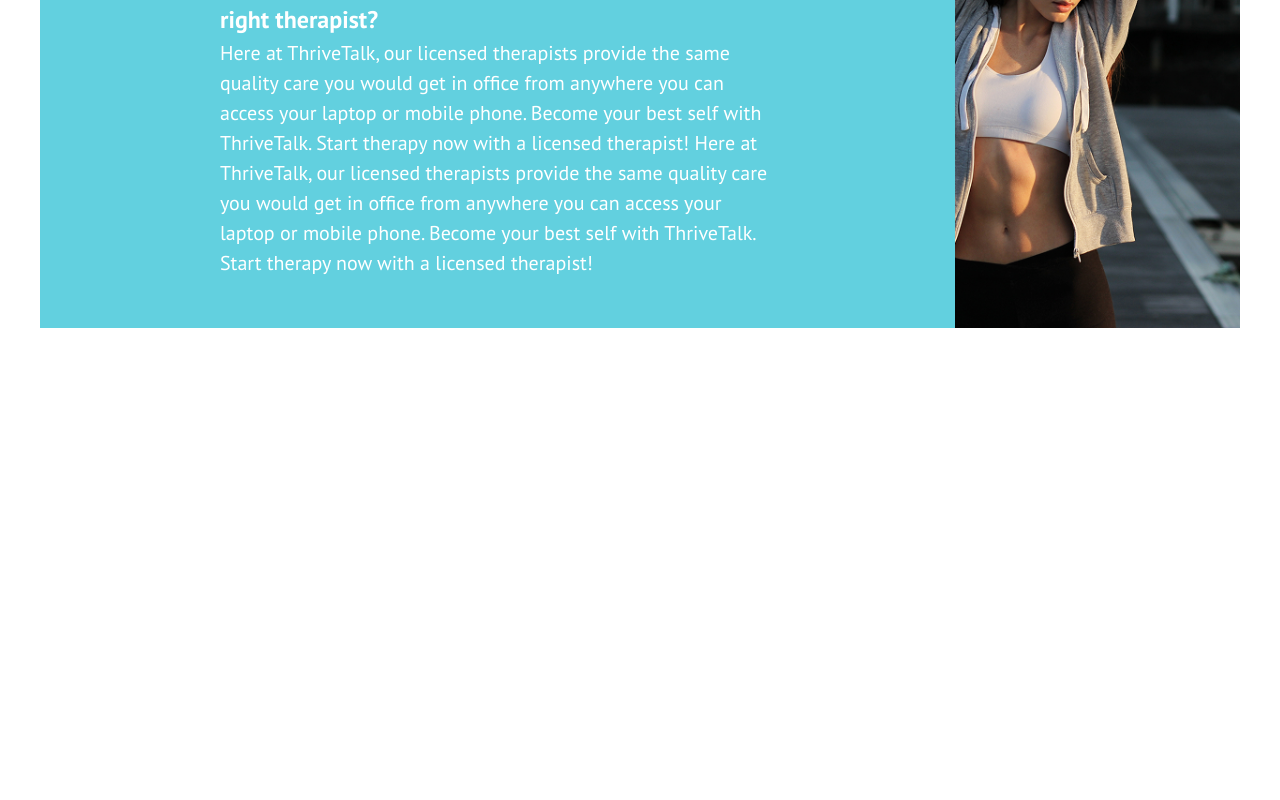
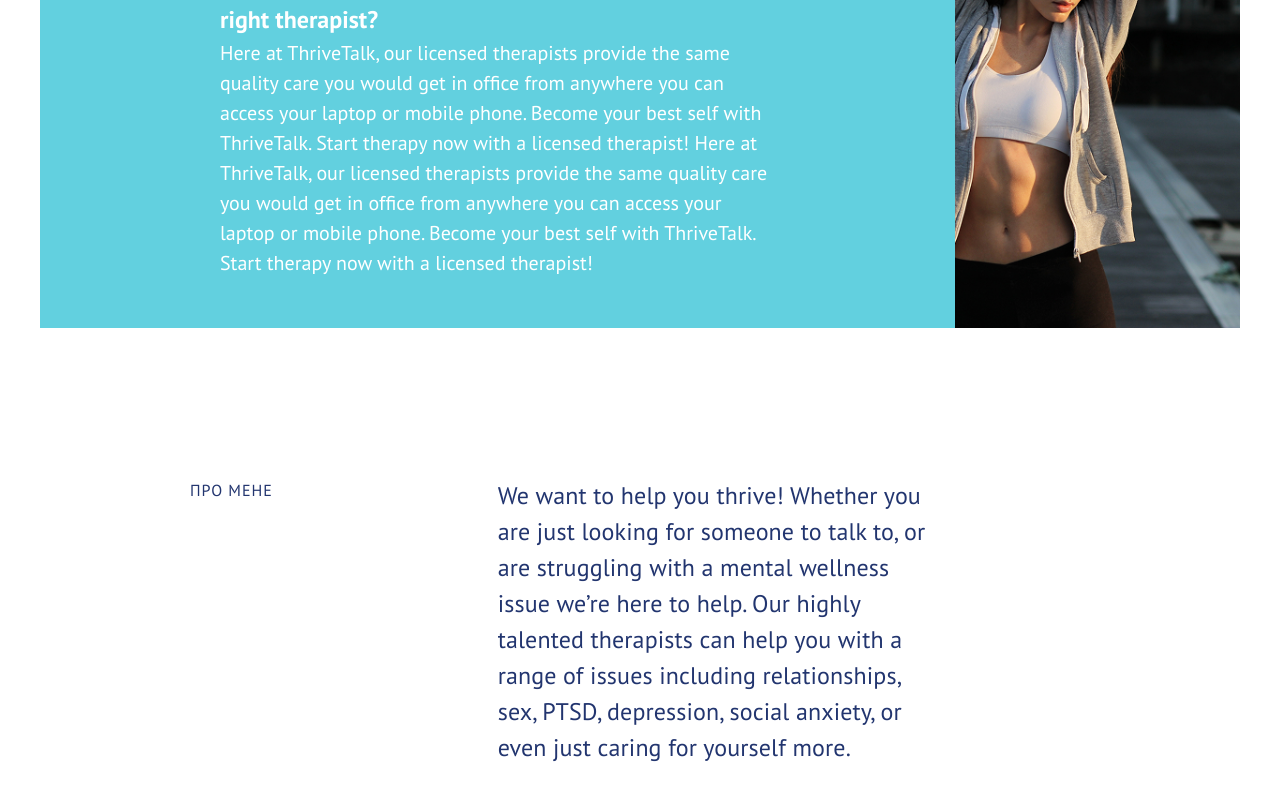
Before and after one commit to MAKCIMELIANO/regression-site, a React (Vite) app: page / in a window 1280 px wide. Shown: the part 1071-1871 px from the top of the page. Before the commit the page ends 1439 px from the top, so only its background shows below. Built offline with nearby package versions, Linux system fonts and the light colour scheme; the HTML template or start-up script is replaced by a standard one.

Commit message:
finish about us

```diff
--- a/src/App.tsx
+++ b/src/App.tsx
@@ -1,4 +1,5 @@
 import './App.css';
+import AboutUs from './components/AboutUs/AboutUs';
 import FreedomSection from './components/FreedomSection/FreedomSection';
 import HeroSection from './components/HeroSection/HeroSection';
 
@@ -7,6 +8,7 @@ function App() {
     <>
       <HeroSection />
       <FreedomSection />
+      <AboutUs />
     </>
   );
 }
--- /dev/null
+++ b/src/components/AboutUs/AboutUs.module.css
@@ -0,0 +1,32 @@
+.container {
+    display: flex;
+    background-color: var(--background-page-white-color);
+    color: var(--navigation-item-color);
+    padding-top: 150px;
+    padding-bottom: 150px;
+    padding-left: 150px;
+    padding-right: 300px;
+    gap: 225px;
+}
+
+.container h2 {
+    font-size: 16px;
+    font-style: normal;
+    font-weight: 400;
+    line-height: 1.5;
+    letter-spacing: 0.96px;
+    text-transform: uppercase;
+    display: block;
+    text-align: left;
+    white-space: nowrap;
+}
+
+.container p {
+    font-size: 24px;
+    font-style: normal;
+    font-weight: 500;
+    line-height: 1.5;
+    letter-spacing: 0.12px;
+    display: block;
+    text-align: left;
+}
--- /dev/null
+++ b/src/components/AboutUs/AboutUs.tsx
@@ -0,0 +1,17 @@
+import s from './AboutUs.module.css';
+const AboutUs = () => {
+  return (
+    <section className={s.container}>
+      <h2>Про Мене</h2>
+      <p>
+        We want to help you thrive! Whether you are just looking for someone to
+        talk to, or are struggling with a mental wellness issue we’re here to
+        help. Our highly talented therapists can help you with a range of issues
+        including relationships, sex, PTSD, depression, social anxiety, or even
+        just caring for yourself more.
+      </p>
+    </section>
+  );
+};
+
+export default AboutUs;
```
